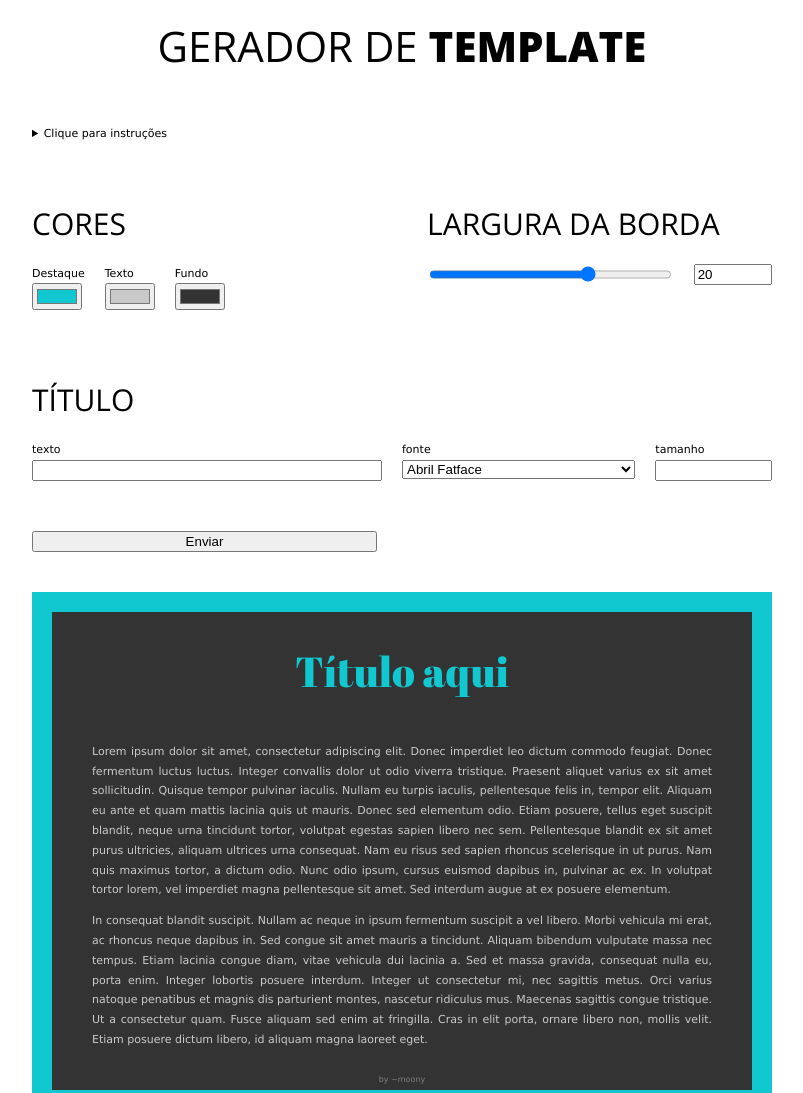
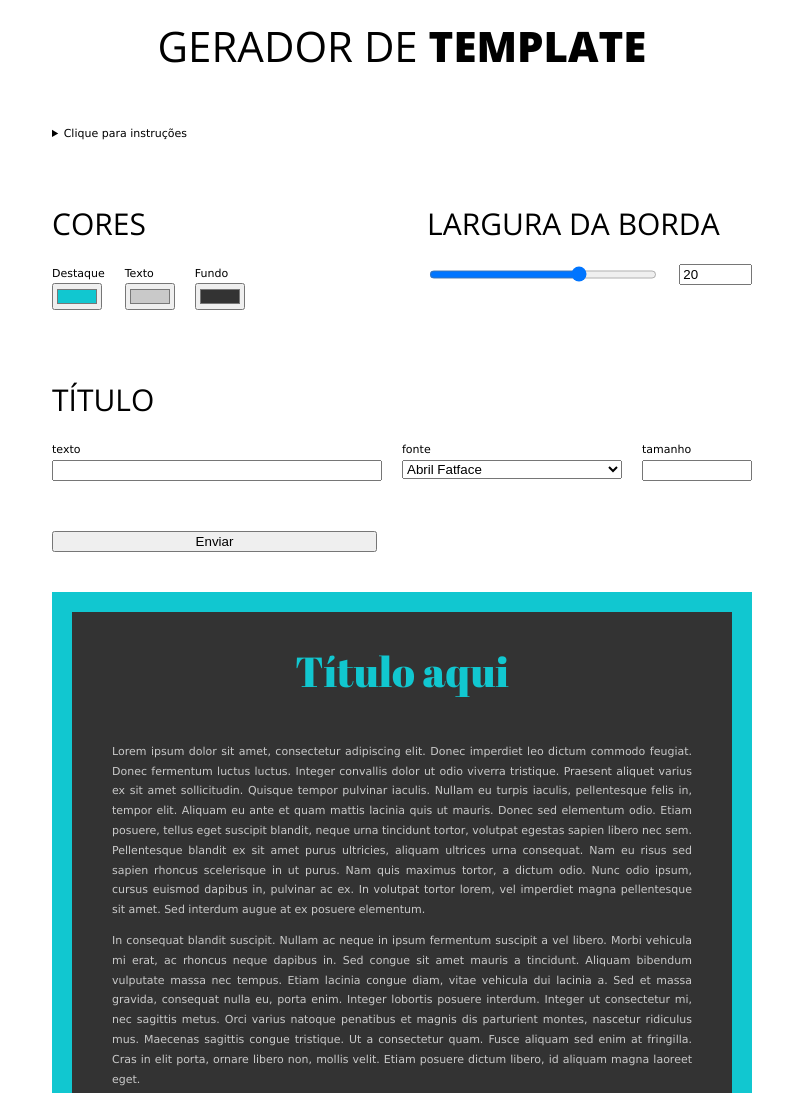
Before and after one commit to natdrabik/template-generator, a plain HTML site: page index.html in a window 1280 px wide. Shown: the top 1093 px of the page, without its empty margins (238-1041 px from the left). Drawn offline with nearby package versions, Linux system fonts and the light colour scheme.

Commit message:
Update style.css

```diff
--- a/style.css
+++ b/style.css
@@ -1,4 +1,7 @@
 @import url('https://fonts.googleapis.com/css2?family=Open+Sans:wght@300;400;800&display=swap');
+* {
+  box-sizing: border-box;
+}
 html {
   font-family: verdana;
   font-size: 11px;
@@ -66,6 +69,7 @@ grid-template-columns: repeat(2, 1fr);
   display: grid;
   grid-gap: 20px;
   grid-template-columns: 3fr 2fr 1fr;
+  max-width: 700px;
 }
 
 .titulo {
```
